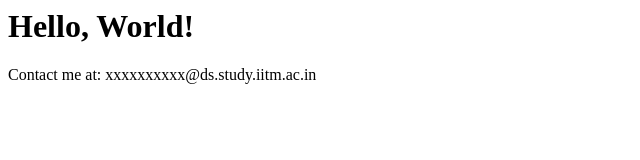
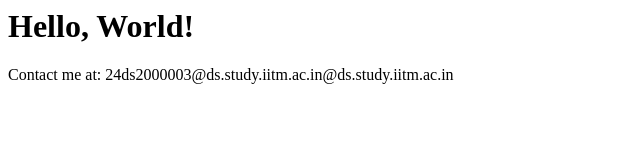
Before and after one commit to abhimanyu-mehra7/TDS_GA2_PAGES, a plain HTML site: page index.html in a window 1280 px wide. Shown: the whole page, without its empty margins (0-640 px from the left). Drawn offline with Linux system fonts and the light colour scheme.

Commit message:
Update index.html

```diff
--- a/index.html
+++ b/index.html
@@ -4,6 +4,6 @@
 </head>
 <body>
   <h1>Hello, World!</h1>
-  <p>Contact me at: <!--email_off-->xxxxxxxxxx@ds.study.iitm.ac.in<!--/email_off--></p>
+  <p>Contact me at: <!--email_off-->24ds2000003@ds.study.iitm.ac.in@ds.study.iitm.ac.in<!--/email_off--></p>
 </body>
 </html>
```
